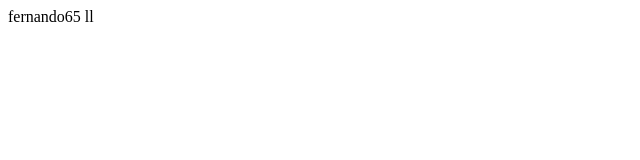
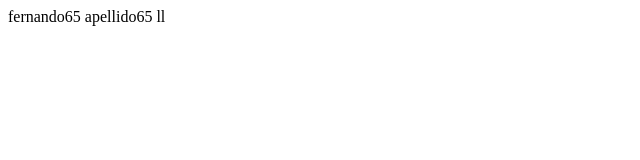
Before and after one commit to camilaleon07/Trabajo-1, a plain HTML site: page index.html in a window 1280 px wide. Shown: the full height of the page, 0-640 px from the left. Drawn offline with Linux system fonts and the light colour scheme.

Commit message:
Update index.html

```diff
--- a/index.html
+++ b/index.html
@@ -9,6 +9,7 @@
 <body>
     <!--hola-->
     fernando65
+    apellido65
     ll
 </body>
 </html>
```
